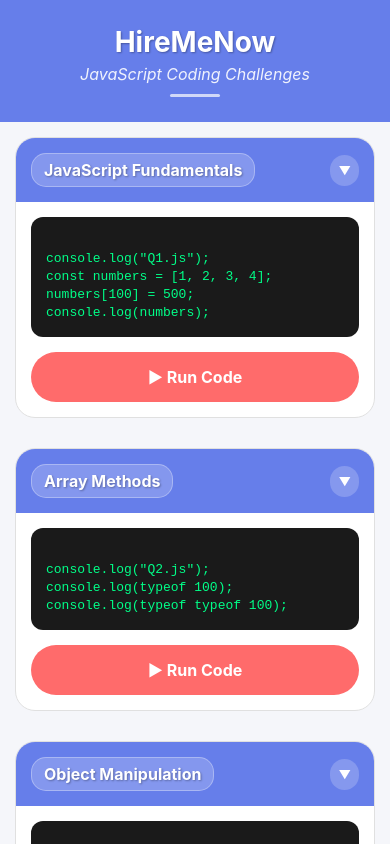
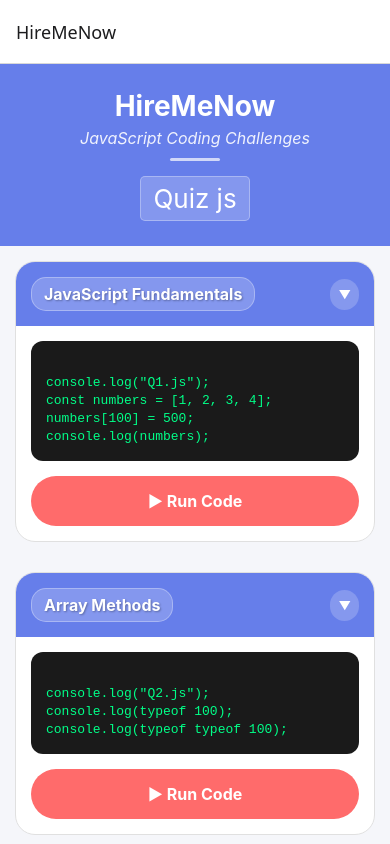
Before and after one commit to AbbasAliNaqvi/HireMeNow, a React Native app in the folder HireMeNow/: screen /Home in a window 390 px wide. Built offline with nearby package versions, Linux system fonts and the light colour scheme.

Commit message:
Implement navigation and add Home and Quiz screens with question cards

```diff
--- a/HireMeNow/App.js
+++ b/HireMeNow/App.js
@@ -1,160 +1,18 @@
 import React from "react";
-import {
-  ScrollView,
-  View,
-  Text,
-  StyleSheet,
-  StatusBar,
-  Platform,
-  SafeAreaView
-} from "react-native";
-import QuestionCard from "./components/QuestionCard";
-import jsQ1 from "./data/js/Question1";
-import jsQ2 from "./data/js/Question2";
-import jsQ3 from "./data/js/Question3";
-import jsQ4 from "./data/js/Question4";
-import jsQ5 from "./data/js/Question5";
-import jsQ6 from "./data/js/Question6";
-import jsQ7 from "./data/js/Question7";
-import jsQ8 from "./data/js/Question8";
+import { NavigationContainer } from "@react-navigation/native";
+import { createNativeStackNavigator } from "@react-navigation/native-stack";
+import HomeScreen from "./Screens/HomeScreen";  // we move your main UI here
+import QuizScreen from "./Screens/QuizScreen";
+
+const Stack = createNativeStackNavigator();
 
 export default function App() {
-  const jsQuestions = [
-    {
-      title: "JavaScript Fundamentals",
-      code: jsQ1,
-    },
-    {
-      title: "Array Methods",
-      code: jsQ2,
-    },
-    {
-      title: "Object Manipulation",
-      code: jsQ3,
-    },
-    {
-      title: "Async Programming",
-      code: jsQ4,
-    },
-    {
-      title: "ES6+ Features",
-      code: jsQ5,
-    },
-    {
-      title: "DOM Manipulation",
-      code: jsQ6,
-    },
-    {
-      title: "Functional Programming",
-      code: jsQ7,
-    },
-    {
-      title: "Advanced Concepts",
-      code: jsQ8,
-    },
-  ];
-
   return (
-    <SafeAreaView style={styles.container}>
-      <StatusBar
-        barStyle="light-content"
-        backgroundColor="#667eea"
-        translucent={false}
-      />
-
-      {/* Header */}
-      <View style={styles.header}>
-        <Text style={styles.headerTitle}>HireMeNow</Text>
-        <Text style={styles.headerSubtitle}>JavaScript Coding Challenges</Text>
-        <View style={styles.headerDecoration} />
-      </View>
-
-      {/* Questions List */}
-      <ScrollView
-        style={styles.scrollView}
-        showsVerticalScrollIndicator={false}
-        contentContainerStyle={styles.scrollContent}
-      >
-        {jsQuestions.map((q, idx) => (
-          <QuestionCard key={idx} title={q.title} code={q.code} />
-        ))}
-
-        {/* Footer */}
-        <View style={styles.footer}>
-          <Text style={styles.footerText}>
-            💡 Tap the arrow to expand code view
-          </Text>
-          <Text style={styles.footerText}>
-            🚀 Ready to showcase your skills?
-          </Text>
-        </View>
-      </ScrollView>
-    </SafeAreaView>
+    <NavigationContainer>
+      <Stack.Navigator initialRouteName="Home">
+        <Stack.Screen name="Home" component={HomeScreen} options={{ title: 'HireMeNow' }} />
+        <Stack.Screen name="Quiz" component={QuizScreen} options={{ title: 'JavaScript Quiz' }} />
+      </Stack.Navigator>
+    </NavigationContainer>
   );
 }
-
-const styles = StyleSheet.create({
-  container: {
-    flex: 1,
-    backgroundColor: '#f5f6fa',
-  },
-  header: {
-    backgroundColor: '#667eea',
-    paddingVertical: 25,
-    paddingHorizontal: 20,
-    alignItems: 'center',
-    ...Platform.select({
-      ios: {
-        shadowColor: '#000',
-        shadowOffset: { width: 0, height: 2 },
-        shadowOpacity: 0.1,
-        shadowRadius: 4,
-      },
-      android: {
-        elevation: 4,
-      },
-    }),
-  },
-  headerTitle: {
-    color: '#ffffff',
-    fontSize: 28,
-    fontWeight: 'bold',
-    textAlign: 'center',
-    textShadowColor: 'rgba(0, 0, 0, 0.3)',
-    textShadowOffset: { width: 1, height: 1 },
-    textShadowRadius: 2,
-  },
-  headerSubtitle: {
-    color: 'rgba(255, 255, 255, 0.9)',
-    fontSize: 16,
-    textAlign: 'center',
-    marginTop: 5,
-    fontStyle: 'italic',
-  },
-  headerDecoration: {
-    width: 50,
-    height: 3,
-    backgroundColor: '#ffffff',
-    borderRadius: 2,
-    marginTop: 10,
-    opacity: 0.7,
-  },
-  scrollView: {
-    flex: 1,
-  },
-  scrollContent: {
-    paddingBottom: 20,
-  },
-  footer: {
-    padding: 20,
-    alignItems: 'center',
-    marginTop: 10,
-  },
-  footerText: {
-    color: '#7f8c8d',
-    fontSize: 14,
-    textAlign: 'center',
-    marginVertical: 2,
-    fontStyle: 'italic',
-  },
-});
--- /dev/null
+++ b/HireMeNow/Screens/HomeScreen.js
@@ -0,0 +1,94 @@
+import React from "react";
+import {
+  ScrollView,
+  View,
+  Text,
+  StyleSheet,
+  StatusBar,
+  Platform,
+  SafeAreaView,
+  TouchableOpacity,
+} from "react-native";
+import QuestionCard from "../components/QuestionCard";
+import jsQ1 from "../data/js/Question1";
+import jsQ2 from "../data/js/Question2";
+import jsQ3 from "../data/js/Question3";
+import jsQ4 from "../data/js/Question4";
+import jsQ5 from "../data/js/Question5";
+import jsQ6 from "../data/js/Question6";
+import jsQ7 from "../data/js/Question7";
+import jsQ8 from "../data/js/Question8";
+
+export default function HomeScreen({ navigation }) {
+  const jsQuestions = [
+    { title: "JavaScript Fundamentals", code: jsQ1 },
+    { title: "Array Methods", code: jsQ2 },
+    { title: "Object Manipulation", code: jsQ3 },
+    { title: "Async Programming", code: jsQ4 },
+    { title: "ES6+ Features", code: jsQ5 },
+    { title: "DOM Manipulation", code: jsQ6 },
+    { title: "Functional Programming", code: jsQ7 },
+    { title: "Advanced Concepts", code: jsQ8 },
+  ];
+
+  return (
+    <SafeAreaView style={styles.container}>
+      <StatusBar barStyle="light-content" backgroundColor="#667eea" translucent={false} />
+
+      <View style={styles.header}>
+        <Text style={styles.headerTitle}>HireMeNow</Text>
+        <Text style={styles.headerSubtitle}>JavaScript Coding Challenges</Text>
+        <View style={styles.headerDecoration} />
+        <View>
+          <TouchableOpacity style={styles.headerbutton} onPress={() => navigation.navigate('Quiz')}>
+            <Text style={styles.headerbuttonText}>Quiz js</Text>
+          </TouchableOpacity>
+        </View>
+      </View>
+
+      <ScrollView style={styles.scrollView} showsVerticalScrollIndicator={false} contentContainerStyle={styles.scrollContent}>
+        {jsQuestions.map((q, idx) => (
+          <QuestionCard key={idx} title={q.title} code={q.code} />
+        ))}
+
+        <View style={styles.footer}>
+          <Text style={styles.footerText}>💡 Tap the arrow to expand code view</Text>
+          <Text style={styles.footerText}>🚀 Ready to showcase your skills?</Text>
+        </View>
+      </ScrollView>
+    </SafeAreaView>
+  );
+}
+
+const styles = StyleSheet.create({
+  container: { flex: 1, backgroundColor: '#f5f6fa' },
+  headerbuttonText: { color: '#ffffff', fontSize: 26 },
+  headerbutton: {
+    fontSize: 16,
+    backgroundColor: 'rgba(255, 255, 255, 0.2)',
+    paddingHorizontal: 12,
+    paddingVertical: 6,
+    borderRadius: 5,
+    borderWidth: 1,
+    borderColor: 'rgba(255, 255, 255, 0.3)',
+    marginTop: 15,
+    padding: 10,
+  },
+  header: {
+    backgroundColor: '#667eea',
+    paddingVertical: 25,
+    paddingHorizontal: 20,
+    alignItems: 'center',
+    ...Platform.select({
+      ios: { shadowColor: '#000', shadowOffset: { width: 0, height: 2 }, shadowOpacity: 0.1, shadowRadius: 4 },
+      android: { elevation: 4 },
+    }),
+  },
+  headerTitle: { color: '#ffffff', fontSize: 28, fontWeight: 'bold', textAlign: 'center' },
+  headerSubtitle: { color: 'rgba(255, 255, 255, 0.9)', fontSize: 16, textAlign: 'center', marginTop: 5, fontStyle: 'italic' },
+  headerDecoration: { width: 50, height: 3, backgroundColor: '#ffffff', borderRadius: 2, marginTop: 10, opacity: 0.7 },
+  scrollView: { flex: 1 },
+  scrollContent: { paddingBottom: 20 },
+  footer: { padding: 20, alignItems: 'center', marginTop: 10 },
+  footerText: { color: '#7f8c8d', fontSize: 14, textAlign: 'center', marginVertical: 2, fontStyle: 'italic' },
+});
--- /dev/null
+++ b/HireMeNow/Screens/QuizScreen.js
@@ -0,0 +1,10 @@
+import { View, Text } from 'react-native'
+import React from 'react'
+
+export default function QuizScreen() {
+  return (
+    <View>
+      <Text>QuizScreen</Text>
+    </View>
+  )
+}
--- a/HireMeNow/package.json
+++ b/HireMeNow/package.json
@@ -9,6 +9,8 @@
     "web": "expo start --web"
   },
   "dependencies": {
+    "@react-navigation/native": "^7.1.10",
+    "@react-navigation/native-stack": "^7.3.14",
     "expo": "~53.0.9",
     "expo-status-bar": "~2.2.3",
     "react": "19.0.0",
```
Also changed, not shown: 1 other file (tests, documents, lock files or other folders).
